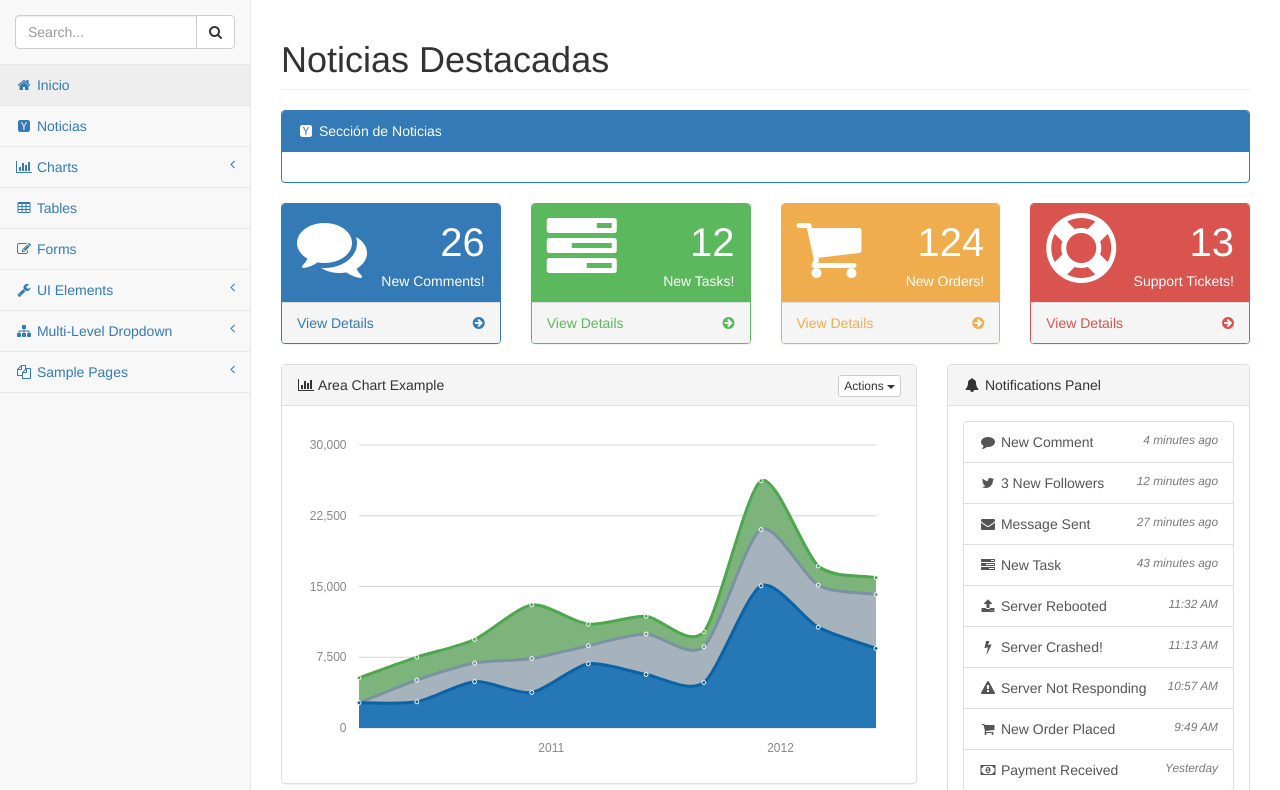
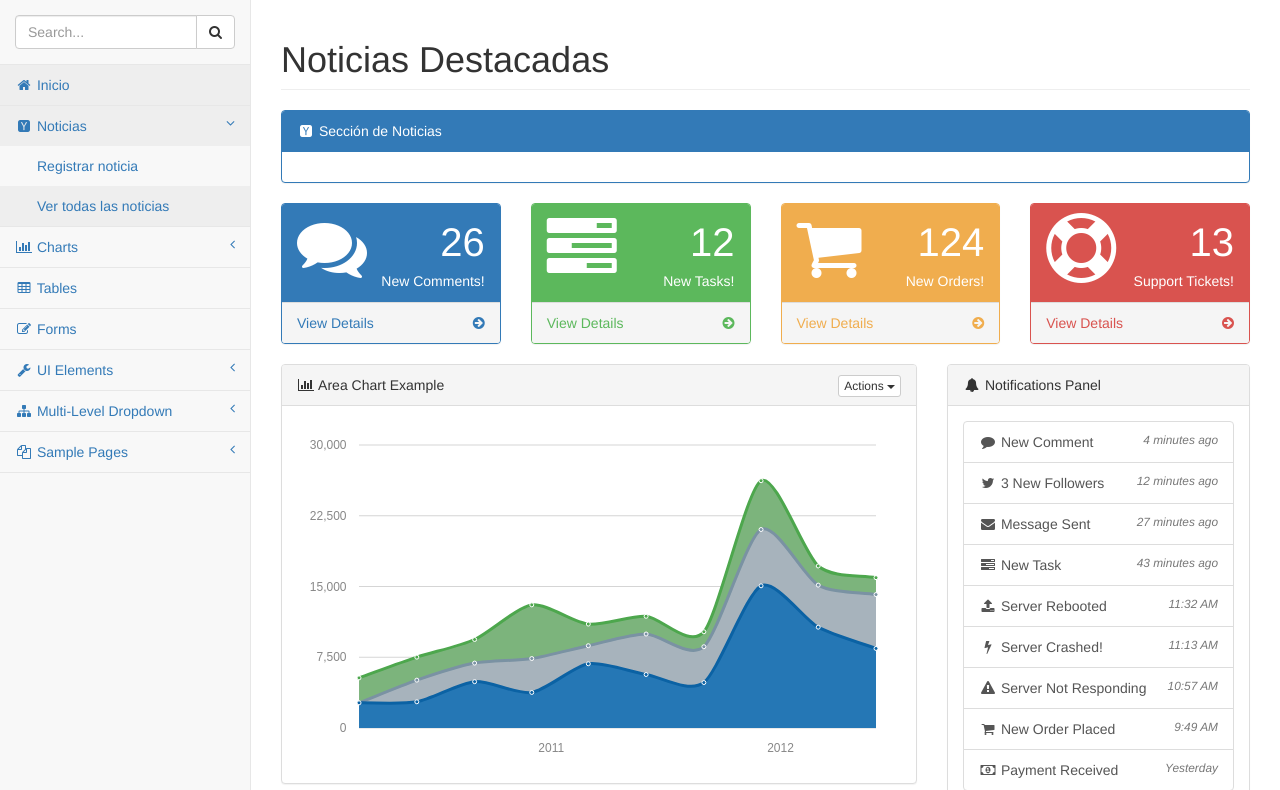
Before and after one commit to anderojas1/SIDeporte, a Django app: page /noticias/buscar in a window 1280 px wide. Shown: the part 51-841 px from the top of the page. Run offline with Django 3.2, Linux system fonts and the light colour scheme; grey boxes labelled with a size stand in for pictures from a placeholder-image service; data that the repository does not hold is empty; some libraries are stand-ins or nearby versions.

Commit message:
creación de los enlaces de registro y búsqueda de noticias

```diff
--- a/templates/startbootstrap/pages/index.html
+++ b/templates/startbootstrap/pages/index.html
@@ -222,10 +222,10 @@ Inicio
                         <li><a href="#"><i class="fa fa-gear fa-fw"></i> Settings</a>
                         </li>
                         <li class="divider"></li>
-                        <li><a href="logout"><i class="fa fa-sign-out fa-fw"></i> Logout</a>
+                        <li><a href="/logout"><i class="fa fa-sign-out fa-fw"></i> Logout</a>
                         </li>
                         {% else %}
-                        <li><a href="login"><i class="fa fa-user fa-sign-in fa-fw"></i> Login</a>
+                        <li><a href="/login"><i class="fa fa-user fa-sign-in fa-fw"></i> Login</a>
                         </li>
                         {% endif %}
                     </ul>
@@ -253,7 +253,18 @@ Inicio
                             <a href="/"><i class="fa fa-home fa-fw"></i> Inicio</a>
                         </li>
                         <li>
-                            <a href="noticias/buscar"><i class="fa fa-hacker-news fa-fw"></i> Noticias</a>
+                            <a href="/noticias/buscar"><i class="fa fa-hacker-news fa-fw"></i> Noticias
+                                <span class="fa arrow">
+                                </span>
+                            </a>
+                            <ul class="nav nav-second-level">
+                                <li>
+                                    <a href="/noticias/registrar">Registrar noticia</a>
+                                </li>
+                                <li>
+                                    <a href="/noticias/buscar">Ver todas las noticias</a>
+                                </li>
+                            </ul>
                         </li>
                         <li>
                             <a href="#"><i class="fa fa-bar-chart-o fa-fw"></i> Charts<span class="fa arrow"></span></a>
```
